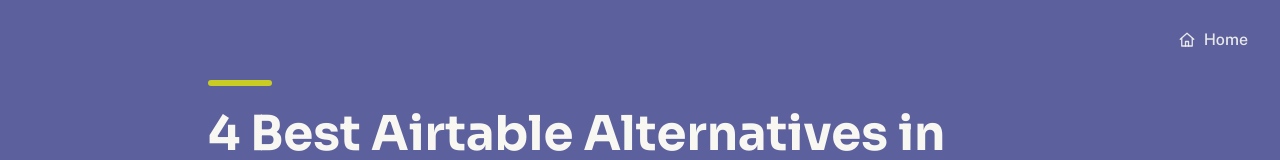
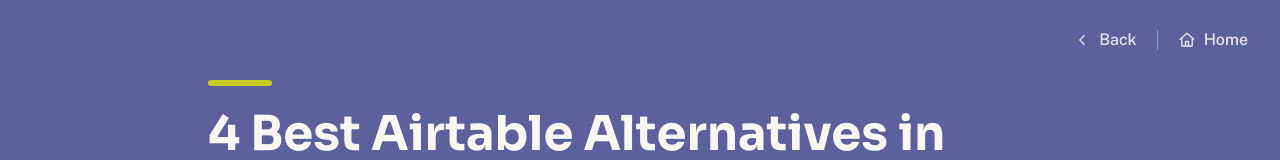
Before and after one commit to jephonius/tool-directory, a Next.js app: page /alternatives-to/airtable in a window 1280 px wide. Shown: the top 160 px of the page. Built offline with nearby package versions, Linux system fonts and the light colour scheme.

Commit message:
Add Back link to alternatives page

```diff
--- a/app/alternatives-to/[slug]/page.jsx
+++ b/app/alternatives-to/[slug]/page.jsx
@@ -52,9 +52,30 @@
       />
 
       <header className="relative bg-primary text-cream">
+        <div className="absolute top-5 right-5 sm:right-8 flex items-center gap-4 sm:gap-5">
+          <Link
+            href={`/tool/${tool.id}`}
+            className="inline-flex items-center gap-2 py-2 text-sm sm:text-base font-medium text-cream/90 hover:text-cream hover:underline underline-offset-4 transition"
+          >
+            <svg
+              width="18"
+              height="18"
+              viewBox="0 0 24 24"
+              fill="none"
+              stroke="currentColor"
+              strokeWidth="1.75"
+              strokeLinecap="round"
+              strokeLinejoin="round"
+              aria-hidden="true"
+            >
+              <path d="M15 6l-6 6l6 6" />
+            </svg>
+            Back
+          </Link>
+          <span className="h-5 w-px bg-cream/35" />
           <Link
             href="/"
-  className="absolute top-5 right-5 sm:right-8 inline-flex items-center gap-2 py-2 text-sm sm:text-base font-medium text-cream/90 hover:text-cream hover:underline underline-offset-4 transition"
+            className="inline-flex items-center gap-2 py-2 text-sm sm:text-base font-medium text-cream/90 hover:text-cream hover:underline underline-offset-4 transition"
           >
             <svg
               width="18"
@@ -73,6 +94,7 @@
             </svg>
             Home
           </Link>
+        </div>
         <div className="max-w-4xl mx-auto px-4 py-16 sm:py-20">
           <div className="mb-6 h-1.5 w-16 rounded-full bg-accent"></div>
           <h1 className="text-4xl sm:text-5xl font-bold">
--- a/app/tool/[slug]/page.jsx
+++ b/app/tool/[slug]/page.jsx
@@ -1,7 +1,6 @@
 import Link from "next/link";
 import { notFound } from "next/navigation";
 import toolsData from "../../../data.json";
-
 export function generateStaticParams() {
   return toolsData.map((tool) => ({ slug: tool.id }));
 }
```
Lines whose indentation alone changed are shown as unchanged.
